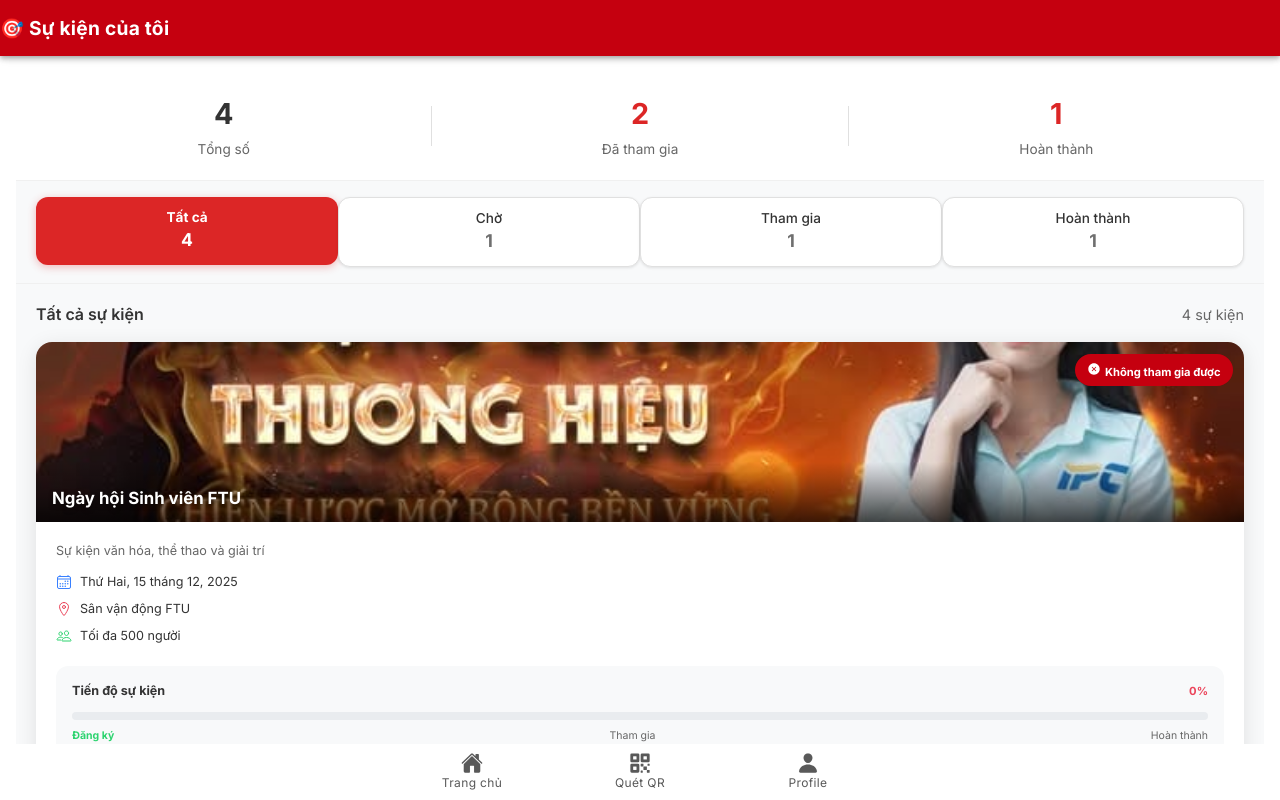
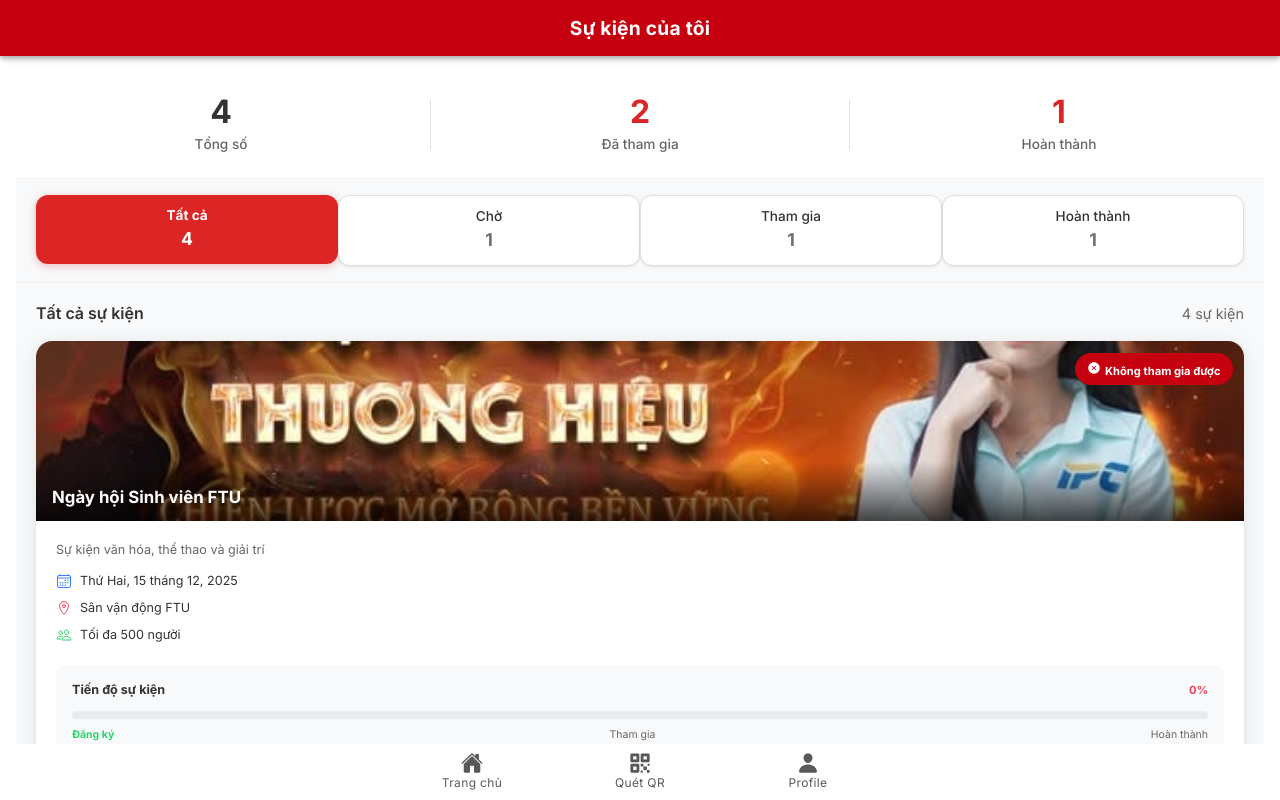
Before and after one commit to XuananLe/FTU-DRL, a React (Vite) app: page /tabs/event-tracking in a window 1280 px wide. Built offline with nearby package versions, Linux system fonts and the light colour scheme.

Commit message:
Add Comparision

```diff
--- a/src/pages/StudentEventTracking.tsx
+++ b/src/pages/StudentEventTracking.tsx
@@ -133,9 +133,14 @@ const StudentEventTracking: React.FC = () => {
         >
           <IonTitle style={{
             fontWeight: 'bold',
-            fontSize: '1.2em'
+            fontSize: '1.2em',
+            textAlign: 'center',
+            display: 'flex',
+            alignItems: 'center',
+            justifyContent: 'center',
+            width: '100%'
           }}>
-            🎯 Sự kiện của tôi
+            Sự kiện của tôi
           </IonTitle>
         </IonToolbar>
       </IonHeader>
@@ -148,27 +153,37 @@ const StudentEventTracking: React.FC = () => {
         {/* Clean Statistics Overview */}
         <div style={{
           background: 'white',
-          padding: '20px',
+          padding: '24px 20px',
           borderBottom: '1px solid #f0f0f0'
         }}>
           <div style={{
             display: 'flex',
-            justifyContent: 'space-between',
+            justifyContent: 'center',
             alignItems: 'center',
+            gap: '0',
             maxWidth: '100%'
           }}>
-            <div style={{ textAlign: 'center', flex: 1 }}>
+            <div style={{
+              textAlign: 'center',
+              flex: 1,
+              display: 'flex',
+              flexDirection: 'column',
+              alignItems: 'center',
+              justifyContent: 'center'
+            }}>
               <div style={{
-                fontSize: '1.8em',
+                fontSize: '2em',
                 fontWeight: 'bold',
                 color: '#333',
-                marginBottom: '4px'
+                marginBottom: '6px',
+                lineHeight: '1'
               }}>
                 {trackings.length}
               </div>
               <div style={{
                 fontSize: '0.85em',
-                color: '#666'
+                color: '#666',
+                fontWeight: '500'
               }}>
                 Tổng số
               </div>
@@ -176,23 +191,32 @@ const StudentEventTracking: React.FC = () => {
 
             <div style={{
               width: '1px',
-              height: '40px',
+              height: '50px',
               backgroundColor: '#e0e0e0',
-              margin: '0 20px'
+              margin: '0 24px'
             }} />
 
-            <div style={{ textAlign: 'center', flex: 1 }}>
+            <div style={{
+              textAlign: 'center',
+              flex: 1,
+              display: 'flex',
+              flexDirection: 'column',
+              alignItems: 'center',
+              justifyContent: 'center'
+            }}>
               <div style={{
-                fontSize: '1.8em',
+                fontSize: '2em',
                 fontWeight: 'bold',
                 color: '#dc2626',
-                marginBottom: '4px'
+                marginBottom: '6px',
+                lineHeight: '1'
               }}>
                 {getStatusCount(EventStatus.PARTICIPATED) + getStatusCount(EventStatus.CHECKED_OUT)}
               </div>
               <div style={{
                 fontSize: '0.85em',
-                color: '#666'
+                color: '#666',
+                fontWeight: '500'
               }}>
                 Đã tham gia
               </div>
@@ -200,23 +224,32 @@ const StudentEventTracking: React.FC = () => {
 
             <div style={{
               width: '1px',
-              height: '40px',
+              height: '50px',
               backgroundColor: '#e0e0e0',
-              margin: '0 20px'
+              margin: '0 24px'
             }} />
 
-            <div style={{ textAlign: 'center', flex: 1 }}>
+            <div style={{
+              textAlign: 'center',
+              flex: 1,
+              display: 'flex',
+              flexDirection: 'column',
+              alignItems: 'center',
+              justifyContent: 'center'
+            }}>
               <div style={{
-                fontSize: '1.8em',
+                fontSize: '2em',
                 fontWeight: 'bold',
                 color: '#dc2626',
-                marginBottom: '4px'
+                marginBottom: '6px',
+                lineHeight: '1'
               }}>
                 {getStatusCount(EventStatus.CHECKED_OUT)}
               </div>
               <div style={{
                 fontSize: '0.85em',
-                color: '#666'
+                color: '#666',
+                fontWeight: '500'
               }}>
                 Hoàn thành
               </div>
```
